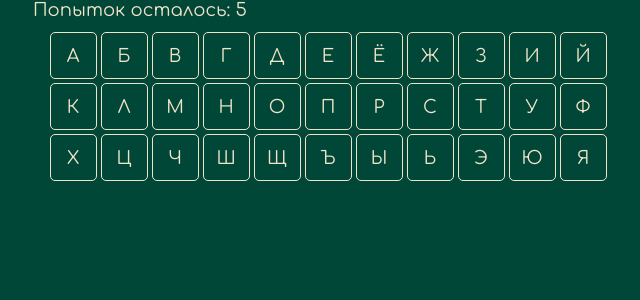
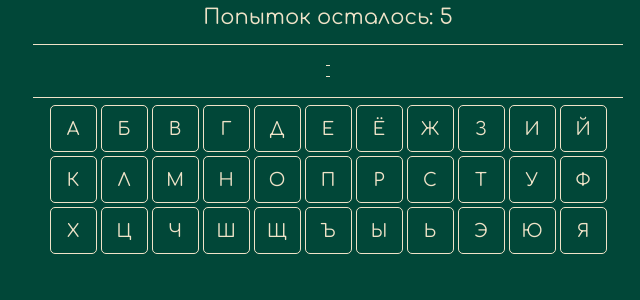
Before and after one commit to EdgeFirewalk/leaf, a React (Create React App) app: page /game in a window 1280 px wide. Shown: the top 300 px of the page, without its empty margins (312-952 px from the left). Built offline with nearby package versions, Linux system fonts and the light colour scheme.

Commit message:
Implement GameOverModal, change game styles, change header

```diff
--- a/src/pages/GamePage/GamePage.jsx
+++ b/src/pages/GamePage/GamePage.jsx
@@ -3,6 +3,7 @@ import { useLocation } from 'react-router-dom';
 
 import styles from './GamePage.module.scss';
 
+import GameOverModal from '../../components/ui/Modal/GameOverModal/GameOverModal';
 import Container from '../../components/layout/Container/Container';
 import Letter from '../../components/ui/Letter/Letter';
 
@@ -11,6 +12,7 @@ const GamePage = () => {
 
   const [word, setWord] = useState('');
   const [triesLeft, setTriesLeft] = useState(5);
+  const [hasWon, setHasWon] = useState(false);
 
   const [checkedLetters, setCheckedLetters] = useState([]);
   const [rightLetters, setRightLetters] = useState([]);
@@ -18,8 +20,8 @@ const GamePage = () => {
 
   const [isGameOverModalOpen, setIsGameOverModalOpen] = useState(false);
 
-  const toggleGameOverModal = () => {
-    console.log('Player has WON or LOST!');
+  const toggleGameOverModal = (hasWonTheGame) => {
+    setHasWon(hasWonTheGame);
     setIsGameOverModalOpen(true);
   };
 
@@ -42,7 +44,7 @@ const GamePage = () => {
 
         // Проверяем, выиграл ли игрок
         if (updatedRightLetters.length === word.length) {
-          toggleGameOverModal();
+          toggleGameOverModal(true);
         }
 
         return updatedRightLetters;
@@ -62,7 +64,7 @@ const GamePage = () => {
 
         // Проверяем, проиграл ли игрок
         if (newTries === 0) {
-          toggleGameOverModal();
+          toggleGameOverModal(false);
         }
 
         return newTries;
@@ -85,10 +87,10 @@ const GamePage = () => {
   });
 
   return (
-    <div>
+    <>
+      <GameOverModal isOpen={isGameOverModalOpen} word={word} hasWon={hasWon} />
       <Container>
-        {/*<p>Загаданное слово: {word}</p>*/}
-        <p>Попыток осталось: {triesLeft}</p>
+        <p className={styles.tries}>Попыток осталось: {triesLeft}</p>
         <div className={styles.wrongLetters}>
           {wrongLetters.map((letter, index) => (
             <Letter key={index} type="wrong" letter={letter} />
@@ -155,7 +157,7 @@ const GamePage = () => {
           )}
         </div>
       </Container>
-    </div>
+    </>
   );
 };
 
--- a/src/pages/GamePage/GamePage.module.scss
+++ b/src/pages/GamePage/GamePage.module.scss
@@ -1,11 +1,23 @@
+.tries {
+  text-align: center;
+  font-size: 21px;
+  margin: 5px 0 10px 0;
+}
+
 .wrongLetters {
-  width: fit-content;
-  margin: 10px auto;
+  padding-bottom: 5px;
+
+  border-bottom: 1px solid var(--lightBrown);
 }
 
 .word {
   width: fit-content;
-  margin: 5px auto;
+  margin: 20px auto;
+  padding: 5px 2px;
+
+  background-color: var(--lightGreen);
+  border-top: 1px solid var(--lightBrown);
+  border-bottom: 1px solid var(--lightBrown);
 }
 
 .allLetters {
@@ -13,5 +25,7 @@
   flex-wrap: wrap;
   justify-content: center;
   align-items: center;
-  margin: 5px 0;
+  padding-top: 5px;
+
+  border-top: 1px solid var(--lightBrown);
 }
```
